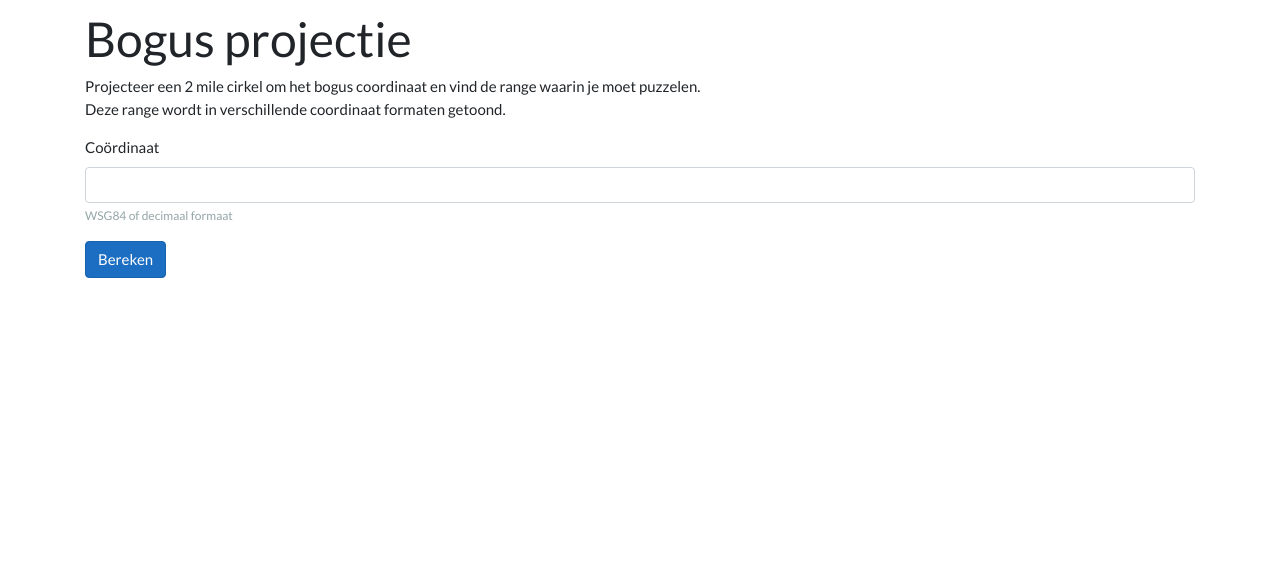
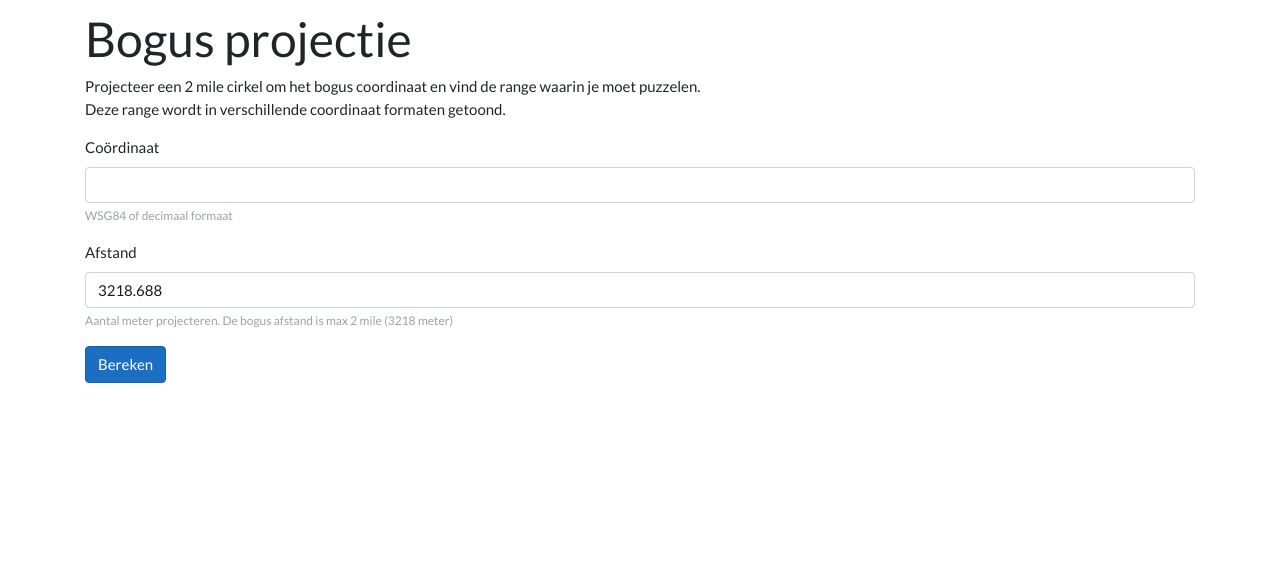
Before and after one commit to niekp/GeocachingToolbelt, an ASP.NET Core app: page /bogus in a window 1280 px wide. Shown: the part 71-641 px from the top of the page. Run offline with ASP.NET Core 8, Linux system fonts and the light colour scheme; some libraries are stand-ins or nearby versions.

Commit message:
Make the bogus projection distance configurable

```diff
--- a/GeocachingToolbelt/Controllers/BogusProjectionController.cs
+++ b/GeocachingToolbelt/Controllers/BogusProjectionController.cs
@@ -18,7 +18,7 @@ namespace GeocachingToolbelt.Controllers
         }
 
         [HttpPost]
-        public IActionResult Index(string coord)
+        public IActionResult Index(string coord, double meter = 3218.688)
         {
             Coordinate coordinate;
             try
@@ -31,10 +31,11 @@ namespace GeocachingToolbelt.Controllers
                 return View();
             }
 
-            ViewBag.Nord = coordinate.Project(3218.688, 0);
-            ViewBag.East = coordinate.Project(3218.688, 90);
-            ViewBag.South = coordinate.Project(3218.688, 180);
-            ViewBag.West = coordinate.Project(3218.688, 270);
+            ViewBag.Meter = meter;
+            ViewBag.Nord = coordinate.Project(meter, 0);
+            ViewBag.East = coordinate.Project(meter, 90);
+            ViewBag.South = coordinate.Project(meter, 180);
+            ViewBag.West = coordinate.Project(meter, 270);
             ViewBag.Center = coordinate;
 
             return View();
--- a/GeocachingToolbelt/Views/BogusProjection/Index.cshtml
+++ b/GeocachingToolbelt/Views/BogusProjection/Index.cshtml
@@ -20,6 +20,11 @@
         <label for="coords">Coördinaat</label>
         <input type="text" class="form-control" name="coord" id="coords" aria-describedby="coordHelp" value="@(ViewBag.Center is Coordinate ? ViewBag.Center.GetWSG84() : "")" />
         <small id="coordHelp" class="form-text text-muted">WSG84 of decimaal formaat</small>
+    </div>
+    <div class="form-group">
+        <label for="coords">Afstand</label>
+        <input type="number" step="0.001" class="form-control" name="meter" id="meter" aria-describedby="meterHelp" value="@(ViewBag.Meter ?? "3218.688")" />
+        <small id="meterHelp" class="form-text text-muted">Aantal meter projecteren. De bogus afstand is max 2 mile (3218 meter)</small>
     </div>
 
     <button type="submit" class="btn btn-primary">Bereken</button>
@@ -103,7 +108,7 @@
             @{
                 var data = new MapData();
                 data.Hightlight = ViewBag.Center;
-                data.Radius = 3218.688;
+                data.Radius = ViewBag.Meter ?? 3218.688;
             }
             <partial name="~/Views/Shared/_MapPartial.cshtml" model="data" />
         </p>
--- a/GeocachingToolbelt/Views/Home/Index.cshtml
+++ b/GeocachingToolbelt/Views/Home/Index.cshtml
@@ -15,7 +15,7 @@
         "Bogus projectie",
         "Projecteer een 2 mile cirkel om het bogus coordinaat en vind de range waarin je moet puzzelen.",
         "/images/bogusprojectie.png",
-        "Projection")' />
+        "BogusProjection")' />
 
 
     <partial name="_ToolPartial" model='new Tool(
```
Also changed, not shown: GeocachingToolbelt/Properties/launchSettings.json (+4 -4 lines).
